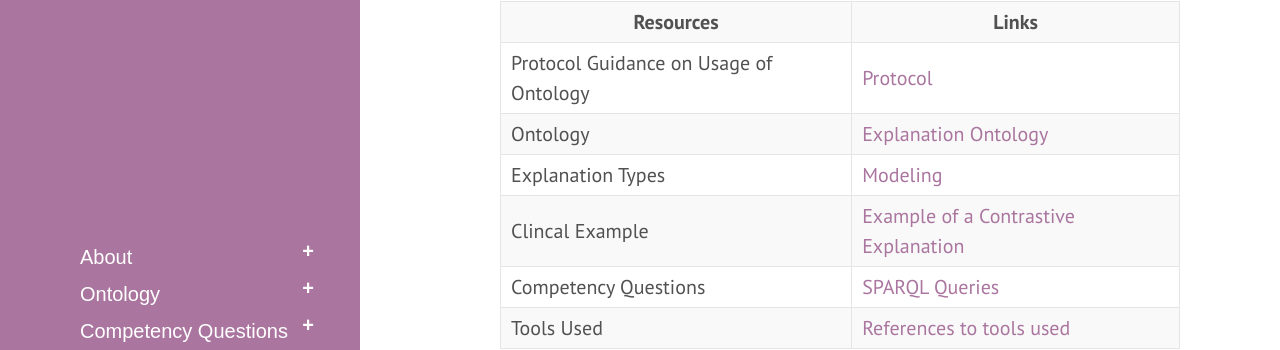
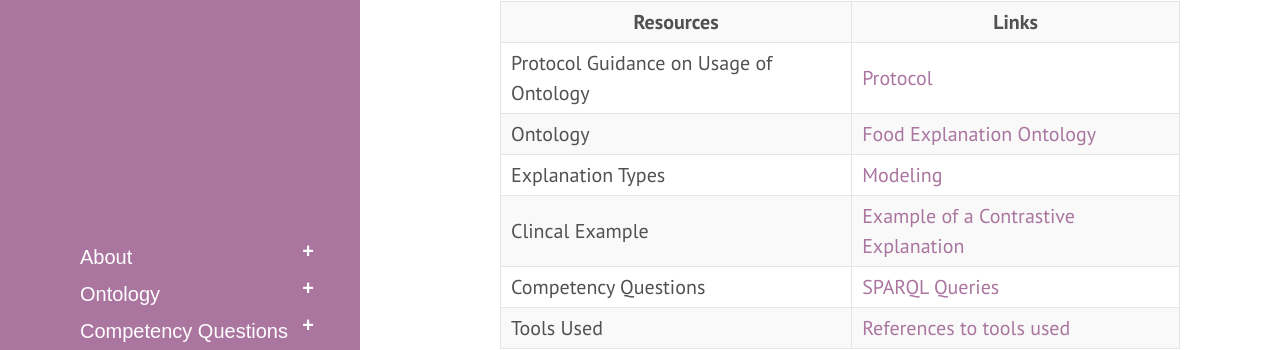
Before and after one commit to tetherless-world/food-expanation-ontology, a Jekyll site: the page built from index.md, in a window 1280 px wide and 900 px high, scrolled down 889 px. Shown: the part 161-511 px from the top of the window. Built offline with Jekyll 4.4.1, drawn with Linux system fonts in a browser that asks for light colours; our own code applies the rules of GitHub Pages for plain Markdown files; Markdown is read by kramdown in place of the engine named in the settings.

Commit message:
Update index.md

```diff
--- a/index.md
+++ b/index.md
@@ -43,7 +43,7 @@ title: Food Explanation Ontology: Semantic Modeling of Food Recommendation Expla
   </tr>
   <tr>
     <td>Ontology</td>
-    <td><a href="ontology">Explanation Ontology</a> </td>
+    <td><a href="ontology">Food Explanation Ontology</a> </td>
   </tr>
   <tr>
     <td>Explanation Types</td>
```
